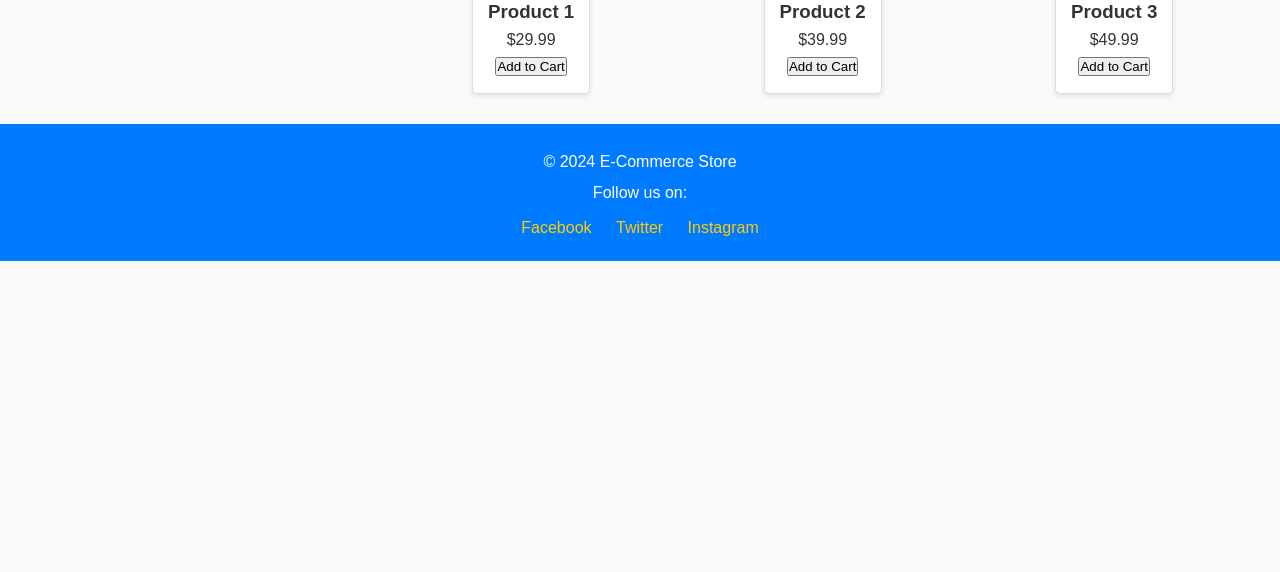
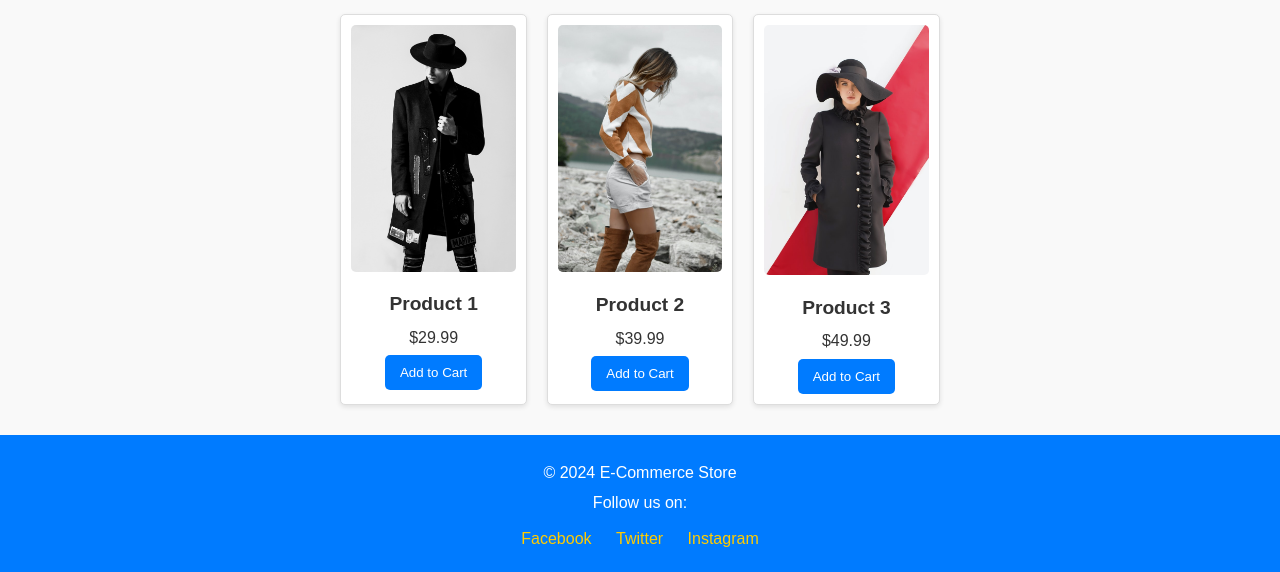
Before and after one commit to antim001/E-commerce, a plain HTML site: page index.html in a window 1280 px wide. Shown: the part 358-930 px from the top of the page. Before the commit the page ends 800 px from the top, so only its background shows below. Drawn offline with Linux system fonts and the light colour scheme.

Commit message:
feature products are added

```diff
--- a/index.html
+++ b/index.html
@@ -31,27 +31,32 @@
             <h1>Welcome to Our E-Commerce Store</h1>
             <p>Shop the latest products at unbeatable prices!</p>
         </section>
+        <h2 class="featured-header ">Featured Products</h2>
         <section class="featured-products">
-            <h2>Featured Products</h2>
+
+            <div class="product-container">
                 <div class="product">
-                <img src="images/product1.jpg" alt="Product 1">
+                    <img src="assets/products/apparel1.jpg" alt="Product 1">
                     <h3>Product 1</h3>
                     <p>$29.99</p>
                     <button>Add to Cart</button>
                 </div>
                 <div class="product">
-                <img src="images/product2.jpg" alt="Product 2">
+                    <img src="assets/products/apparel2.jpg" alt="Product 2">
                     <h3>Product 2</h3>
                     <p>$39.99</p>
                     <button>Add to Cart</button>
                 </div>
                 <div class="product">
-                <img src="images/product3.jpg" alt="Product 3">
+                    <img src="assets/products/apparel3.jpg" alt="Product 3">
                     <h3>Product 3</h3>
                     <p>$49.99</p>
                     <button>Add to Cart</button>
                 </div>
+            </div>
         </section>
+
+
     </main>
     <footer>
         <p>© 2024 E-Commerce Store</p>
--- a/style.css
+++ b/style.css
@@ -236,3 +236,75 @@ nav {
         display: flex; /* Show hamburger icon */
     }
 }
+//featued-products
+.featured-products {
+    max-width: 1280px; /* Limit the max width of the section */
+    margin: 20px auto; /* Center the section */
+    padding: 20px; /* Add some padding */
+    text-align: center; /* Center text within the section */
+}
+
+.featured-header {
+      text-align: center;
+    margin-bottom: 20px; /* Space below the header */
+}
+
+.product-container {
+    display: flex; /* Use flexbox for layout */
+    flex-wrap: wrap; /* Allow wrapping to the next line */
+    justify-content: space-between; /* Space out items evenly */
+}
+
+.product {
+    flex: 1 1 calc(33.333% - 20px); /* 3 products per row with space */
+    margin: 10px; /* Margin around each product */
+    box-sizing: border-box; /* Include padding and border in the width */
+    padding: 10px; /* Padding inside each product */
+    border: 1px solid #ddd; /* Optional border */
+    border-radius: 5px; /* Rounded corners */
+    transition: box-shadow 0.3s; /* Smooth transition for hover effect */
+}
+
+.product img {
+    width: 100%; /* Full width of the product container */
+    height: auto; /* Maintain aspect ratio */
+    max-height: 250px; /* Set a max height for consistency */
+    object-fit: cover; /* Cover the container while maintaining aspect ratio */
+    border-radius: 5px; /* Rounded corners for the image */
+}
+
+.product h3 {
+    font-size: 1.2em; /* Font size for product name */
+    margin: 10px 0 5px; /* Margin around product name */
+}
+
+.product p {
+    font-size: 1em; /* Font size for price */
+    margin: 5px 0; /* Margin around price */
+}
+
+.product button {
+    background-color: #007bff; /* Button background color */
+    color: #fff; /* Button text color */
+    border: none; /* No border */
+    padding: 10px 15px; /* Padding */
+    cursor: pointer; /* Pointer cursor on hover */
+    border-radius: 5px; /* Rounded corners */
+}
+
+.product button:hover {
+    background-color: #0056b3; /* Darker blue on hover */
+}
+
+/* Responsive styles */
+@media (max-width: 768px) {
+    .product {
+        flex: 1 1 calc(50% - 20px); /* Two products per row on smaller screens */
+    }
+}
+
+@media (max-width: 480px) {
+    .product {
+        flex: 1 1 100%; /* Full width on very small screens */
+    }
+}
```
Lines whose indentation alone changed are shown as unchanged.
